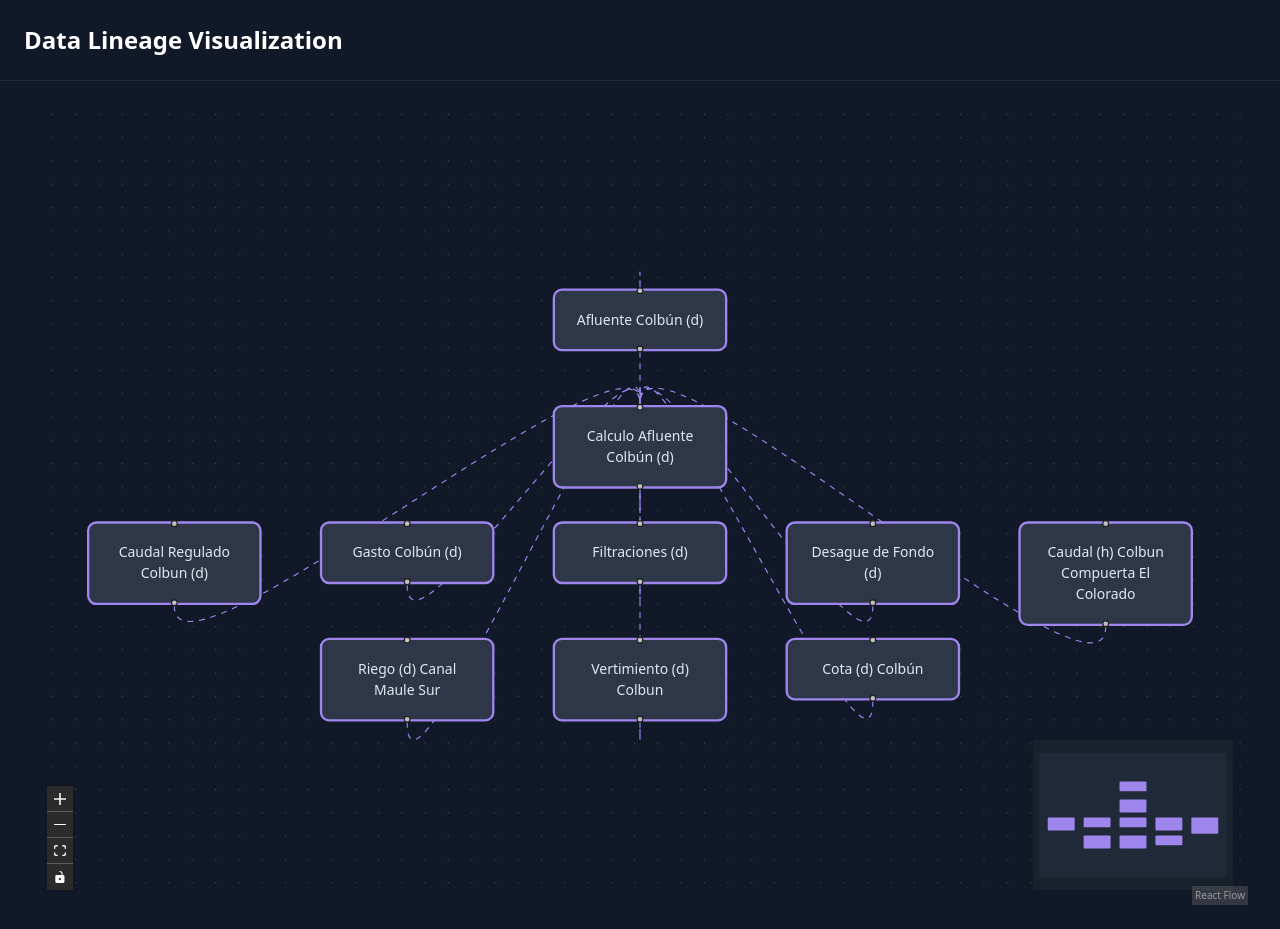
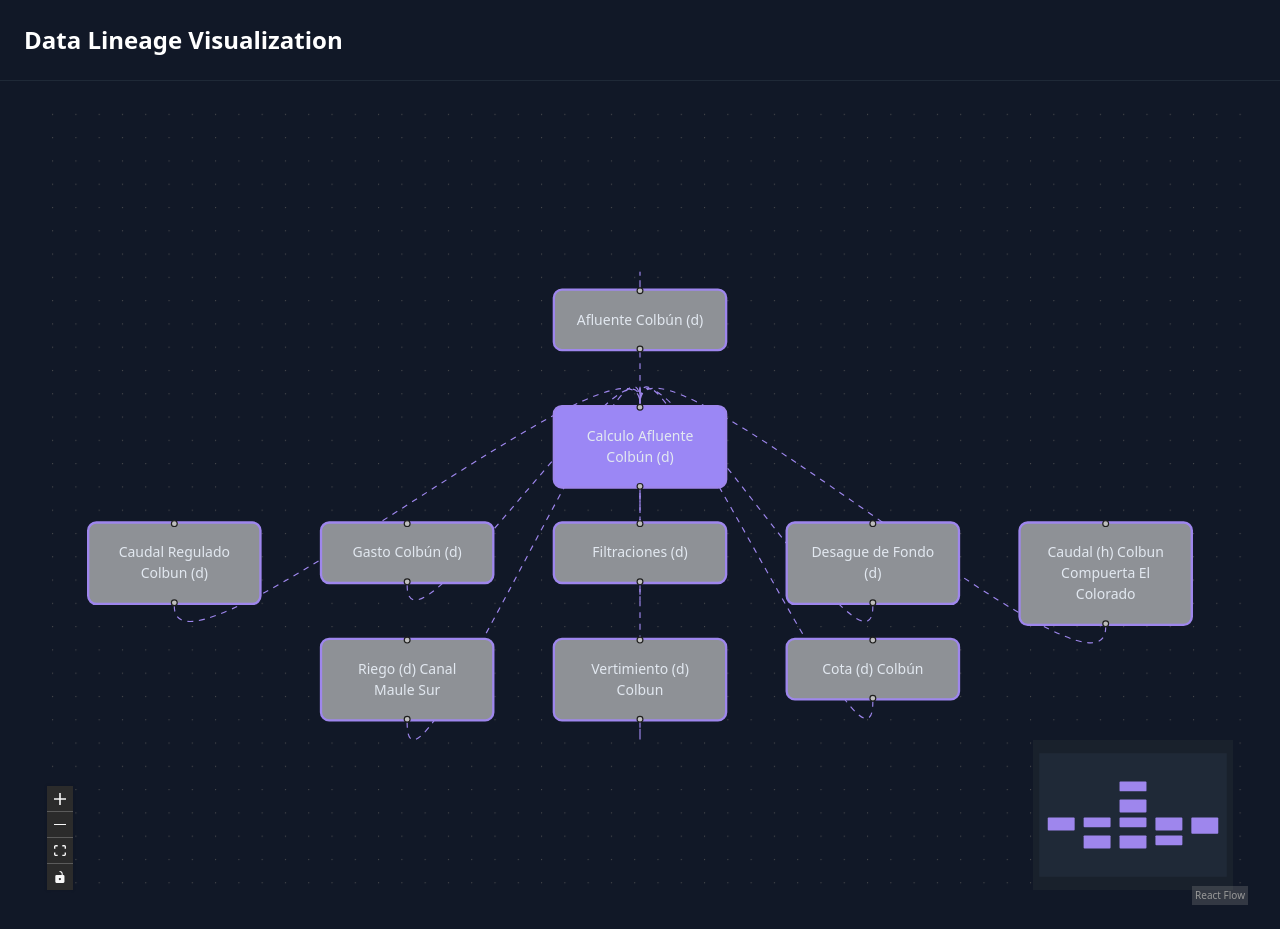
Before and after one commit to sesonroja/lineage-mapper-dark, a React (Vite) app: page / in a window 1280 px wide. Built offline with nearby package versions, Linux system fonts and the light colour scheme.

Commit message:
Update node colors by type
Changed the colors of nodes in the LineageGraph component to use different colors based on the "Tipo Nodo" classification.
[skip gpt_engineer]

```diff
--- a/src/components/LineageGraph.tsx
+++ b/src/components/LineageGraph.tsx
@@ -33,7 +33,7 @@ const initialNodes: Node[] = [
       businessTerm: '48'
     },
     position: { x: 400, y: 100 },
-    className: 'dark:bg-node-base dark:text-node-text border-2 border-node-highlight rounded-lg p-4'
+    className: 'dark:bg-node-transformation dark:text-node-text border-2 border-node-highlight rounded-lg p-4'
   },
   {
     id: 'N_00003',
--- a/tailwind.config.ts
+++ b/tailwind.config.ts
@@ -53,7 +53,8 @@ export default {
           foreground: "hsl(var(--card-foreground))",
         },
         node: {
-          base: "#2D3748",
+          base: "#8E9196",
+          transformation: "#9b87f5",
           highlight: "#9E86ED",
           text: "#E2E8F0",
         },
```
